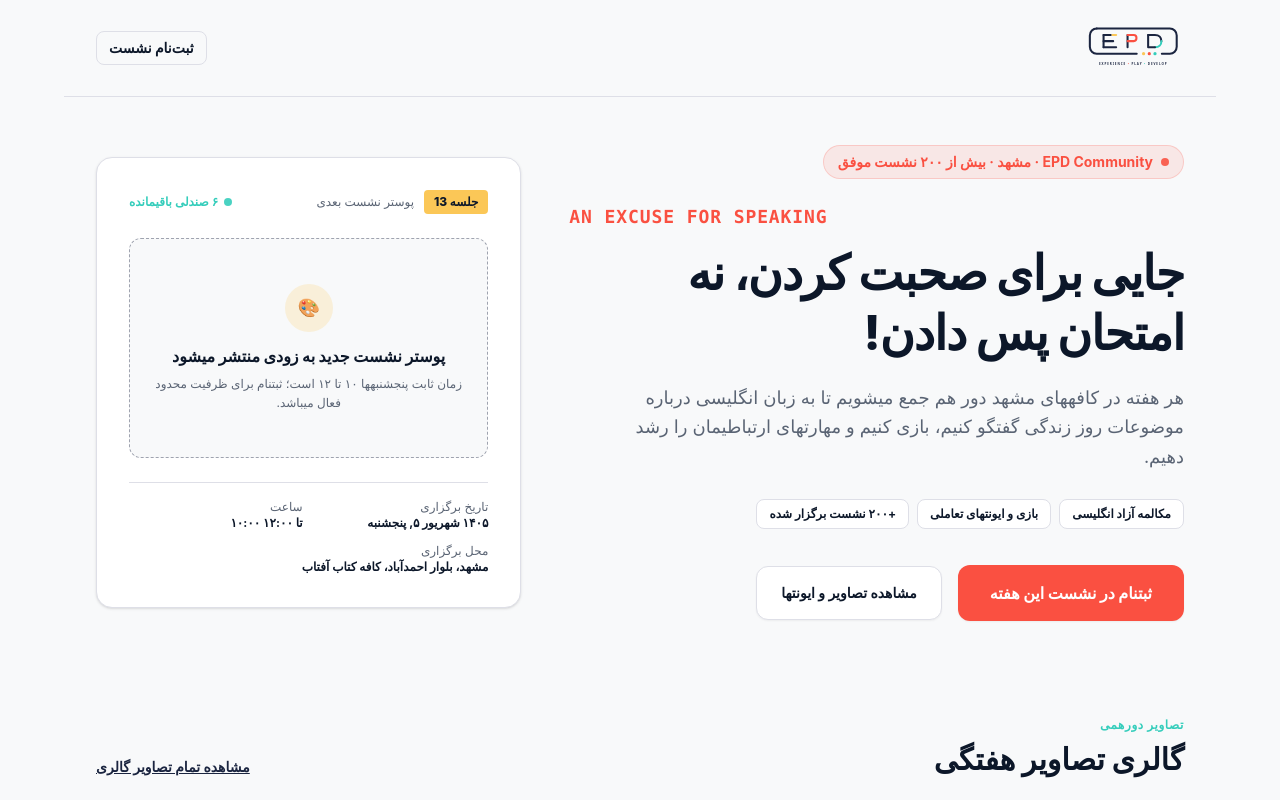
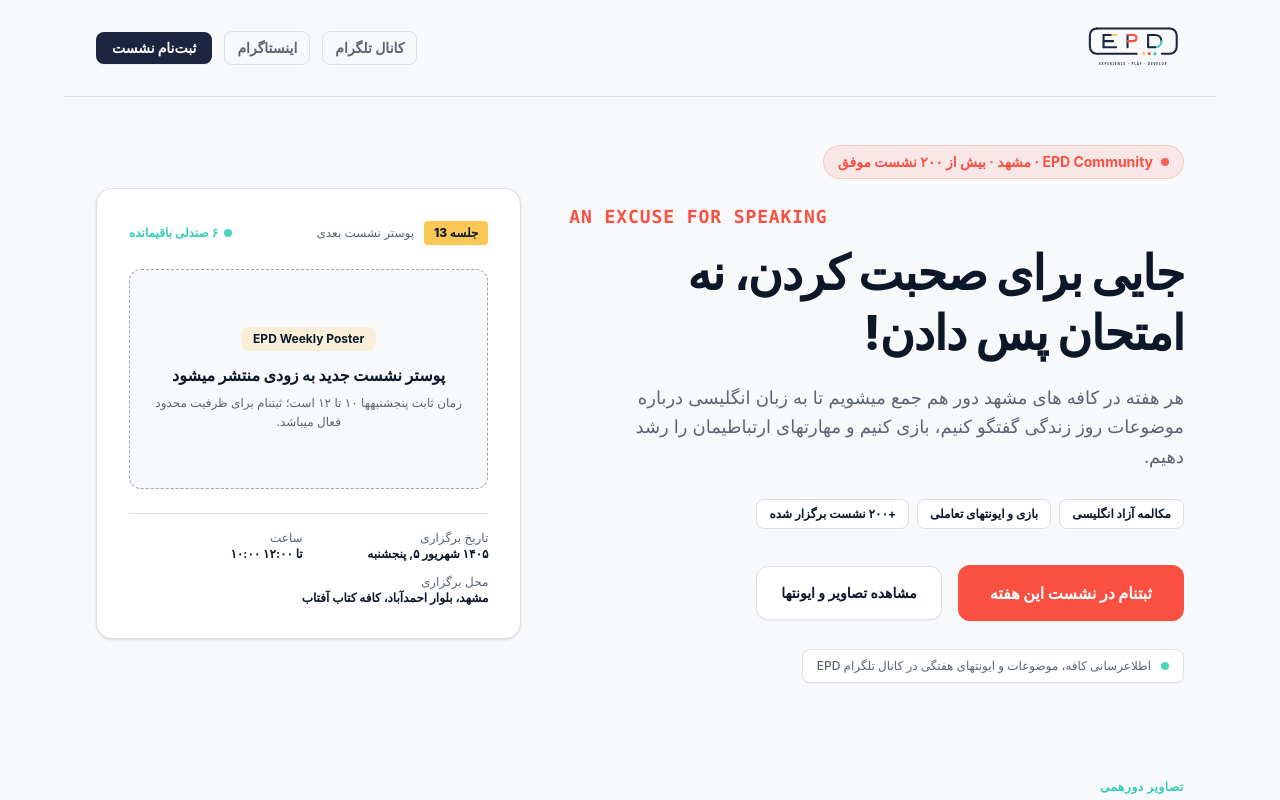
Before and after one commit to say-alireza/EPD, a Next.js app in the folder web/: page / in a window 1280 px wide. Shown: the top 800 px of the page. Built offline with nearby package versions, Linux system fonts and the light colour scheme; a small style sheet from the web is missing.

Commit message:
fix: update session time to Thu 10-12, announce cafe location via telegram, and add social links to header

```diff
--- a/web/app/page.tsx
+++ b/web/app/page.tsx
@@ -27,7 +27,7 @@ export default function HomePage() {
 
   return (
     <div className="min-h-screen bg-ground text-ink flex flex-col selection:bg-brand-teal selection:text-ink">
-      {/* 1. Header — 48px (h-12) lockup at start edge, one CTA link */}
+      {/* 1. Header — logo, social links & primary CTA */}
       <header className="w-full max-w-6xl mx-auto px-4 sm:px-6 lg:px-8 py-6 flex items-center justify-between border-b border-border">
         <Link
           href="/"
@@ -35,12 +35,32 @@ export default function HomePage() {
         >
           <EpdLogo className="h-12 w-auto" variant="lockup" />
         </Link>
-        <Link
-          href="/register"
-          className="text-xs sm:text-sm font-bold text-ink hover:text-brand-accent transition-colors focus-visible:outline-none focus-visible:ring-2 focus-visible:ring-brand-teal px-3 py-1.5 border border-border rounded-lg hover:border-brand-primary"
-        >
-          {strings.landing.nav.register}
-        </Link>
+        <div className="flex items-center gap-3">
+          <a
+            href="https://t.me/EPDSupport"
+            target="_blank"
+            rel="noopener noreferrer"
+            className="text-xs sm:text-sm font-bold text-ink-muted hover:text-ink transition-colors px-3 py-1.5 border border-border rounded-lg hover:border-brand-primary"
+            title="کانال تلگرام EPD"
+          >
+            کانال تلگرام
+          </a>
+          <a
+            href="https://instagram.com/epdclub"
+            target="_blank"
+            rel="noopener noreferrer"
+            className="text-xs sm:text-sm font-bold text-ink-muted hover:text-ink transition-colors px-3 py-1.5 border border-border rounded-lg hover:border-brand-primary hidden sm:inline-flex"
+            title="صفحه اینستاگرام EPD"
+          >
+            اینستاگرام
+          </a>
+          <Link
+            href="/register"
+            className="text-xs sm:text-sm font-extrabold text-surface bg-brand-primary hover:bg-brand-accent transition-colors focus-visible:outline-none focus-visible:ring-2 focus-visible:ring-brand-teal px-4 py-1.5 rounded-lg shadow-2xs"
+          >
+            {strings.landing.nav.register}
+          </Link>
+        </div>
       </header>
 
       <main className="w-full max-w-6xl mx-auto px-4 sm:px-6 lg:px-8 py-12 flex flex-col gap-24">
@@ -95,6 +115,19 @@ export default function HomePage() {
                 {hero.secondaryCta}
               </Link>
             </div>
+
+            {/* Telegram Channel Announcement Note */}
+            <div className="pt-1">
+              <a
+                href="https://t.me/EPDSupport"
+                target="_blank"
+                rel="noopener noreferrer"
+                className="inline-flex items-center gap-2.5 text-xs font-medium text-ink-muted hover:text-ink transition-colors bg-surface border border-border px-3.5 py-2 rounded-lg shadow-2xs hover:border-brand-primary"
+              >
+                <span className="w-2 h-2 rounded-full bg-brand-teal animate-pulse" />
+                <span>اطلاعرسانی کافه، موضوعات و ایونتهای هفتگی در کانال تلگرام EPD</span>
+              </a>
+            </div>
           </div>
 
           {/* Left Column (lg:col-span-5) — Upcoming Session Details */}
@@ -130,9 +163,9 @@ export default function HomePage() {
                   />
                 ) : (
                   <div className="flex flex-col items-center justify-center text-center gap-3 py-4">
-                    <div className="w-12 h-12 rounded-full bg-brand-gold/20 text-brand-gold flex items-center justify-center font-bold text-lg">
-                      🎨
-                    </div>
+                    <span className="px-3 py-1 bg-brand-gold/20 text-ink text-xs font-bold rounded-lg">
+                      EPD Weekly Poster
+                    </span>
                     <div className="space-y-1.5">
                       <h3 className="text-base font-extrabold text-ink">
                         {hero.poster.emptyTitle}
--- a/web/lib/strings.ts
+++ b/web/lib/strings.ts
@@ -89,7 +89,7 @@ export const strings = {
       headline: "EPD Community - مکانی برای مکالمه واقعی",
       headlineFa: "جایی برای صحبت کردن، نه امتحان پس دادن!",
       factLine: "مشهد · پنجشنبهها ساعت ۱۰ تا ۱۲ (Free Discussion)",
-      subtitle: "هر هفته در کافههای مشهد دور هم جمع میشویم تا به زبان انگلیسی درباره موضوعات روز زندگی گفتگو کنیم، بازی کنیم و مهارتهای ارتباطیمان را رشد دهیم.",
+      subtitle: "هر هفته در کافه های مشهد دور هم جمع میشویم تا به زبان انگلیسی درباره موضوعات روز زندگی گفتگو کنیم، بازی کنیم و مهارتهای ارتباطیمان را رشد دهیم.",
       cta: "ثبتنام در نشست این هفته",
       secondaryCta: "مشاهده تصاویر و ایونتها",
       tags: {
@@ -100,7 +100,7 @@ export const strings = {
       spotsRemaining: "صندلی خالی باقیمانده",
       details: {
         locationLabel: "مکان",
-        locationValue: "مشهد، بلوار احمدآباد / سجاد",
+        locationValue: "کافههای منتخب مشهد (اعلام هفتگی در کانال)",
         timeLabel: "زمان نشستهای هفتگی",
         timeValue: "پنجشنبهها · ساعت ۱۰:۰۰ تا ۱۲:۰۰",
         levelLabel: "سطح پیشنهادی",
@@ -191,7 +191,7 @@ export const strings = {
         },
         {
           question: "محل و زمان دقیق برگزاری جلسات کجاست؟",
-          answer: "جلسات به طور منظم هر پنجشنبه از ساعت ۱۸:۰۰ تا ۲۰:۰۰ در محیطی آرام و استاندارد در مشهد (بلوار سجاد) برگزار می‌شود. آدرس دقیق پس از ثبت‌نام پیامک می‌شود.",
+          answer: "جلسات به طور منظم هر پنجشنبه از ساعت ۱۰:۰۰ تا ۱۲:۰۰ برگزار میشود. کافه محل برگزاری هر هفته قبل از نشست در کانال تلگرام EPD اعلام شده و پس از ثبتنام نیز آدرس دقیق برای شما ارسال میشود.",
         },
         {
           question: "آیا امکان لغو ثبت‌نام و استرداد وجه وجود دارد؟",
```
Also changed, not shown: web/.hermes/environment.json.
